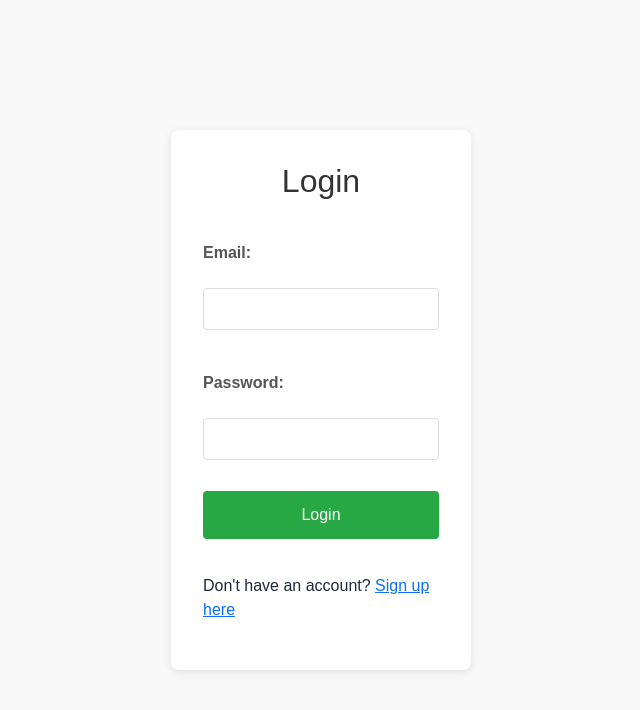
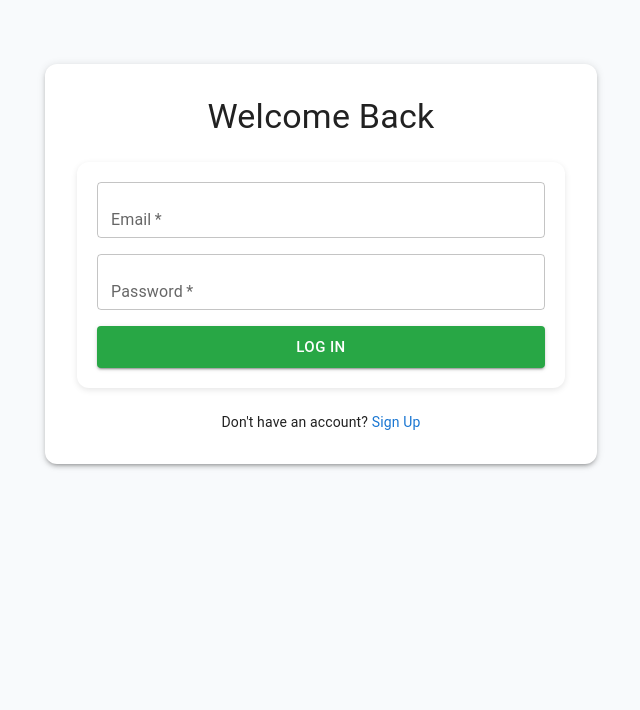
Before and after one commit to MihikaK0611/Heritage-Kitchen, a React (Create React App) app: page /login in a window 1280 px wide. Shown: the top 710 px of the page, without its empty margins (319-959 px from the left). Built offline with nearby package versions, Linux system fonts and the light colour scheme.

Commit message:
Update Login.js

```diff
--- a/src/components/Login.js
+++ b/src/components/Login.js
@@ -1,55 +1,94 @@
 import React, { useState } from "react";
 import { collection, query, where, getDocs } from "firebase/firestore";
 import { db } from "../firebase/firebase";
+import {
+  TextField,
+  Button,
+  Box,
+  Typography,
+  Container,
+  Paper,
+} from "@mui/material";
+import { useNavigate, Link } from "react-router-dom";
 import "../styles/Login.css";
 
 function Login({ onLogin }) {
   const [email, setEmail] = useState("");
   const [password, setPassword] = useState("");
+  const [error, setError] = useState(""); // Added error state
 
   const handleSubmit = async (e) => {
     e.preventDefault();
+    setError(""); // Clear previous error
+
     try {
       const usersRef = collection(db, "users");
-      const q = query(usersRef, where("email", "==", email), where("password", "==", password));
+      const q = query(
+        usersRef,
+        where("email", "==", email),
+        where("password", "==", password)
+      );
       const querySnapshot = await getDocs(q);
 
       if (!querySnapshot.empty) {
-
         const userData = querySnapshot.docs[0].data();
         console.log("Logged in user data:", userData);
         onLogin(userData);
       } else {
-        alert("Invalid credentials. Please try again.");
+        setError("Invalid credentials. Please try again."); // Set error state
       }
     } catch (error) {
       console.error("Error logging in: ", error);
-      alert("An error occurred. Please try again.");
+      setError("An error occurred. Please try again."); // Set error message
     }
   };
 
   return (
-    <div className="login-container">
-      <form className="login-form" onSubmit={handleSubmit}>
-        <h2>Login</h2>
-        <label>Email:</label>
-        <input
+    <Container maxWidth="sm" sx={{ mt: 8 }}>
+      <Paper elevation={3} sx={{ p: 4, borderRadius: 3 }}>
+        <Typography variant="h4" mb={3} align="center">
+          Welcome Back
+        </Typography>
+        {error && ( // Ensure error is only displayed when not empty
+          <Typography color="error" align="center" mb={2}>
+            {error}
+          </Typography>
+        )}
+        <Box
+          component="form"
+          onSubmit={handleSubmit} // Fixed function name
+          sx={{
+            display: "flex",
+            flexDirection: "column",
+            gap: 2,
+          }}
+        >
+          <TextField
+            label="Email"
             type="email"
             value={email}
             onChange={(e) => setEmail(e.target.value)}
             required
           />
-        <label>Password:</label>
-        <input
+          <TextField
+            label="Password"
             type="password"
             value={password}
             onChange={(e) => setPassword(e.target.value)}
             required
           />
-        <button type="submit">Login</button>
-        <p>Don't have an account? <a href="/Signup">Sign up here</a></p>
-      </form>
-    </div>
+          <Button type="submit" variant="contained" color="primary" size="large">
+            Log In
+          </Button>
+        </Box>
+        <Typography variant="body2" mt={3} align="center">
+          Don't have an account?{" "}
+          <Link to="/signup" style={{ textDecoration: "none", color: "#1976d2" }}>
+            Sign Up
+          </Link>
+        </Typography>
+      </Paper>
+    </Container>
   );
 }
 
```
Lines whose indentation alone changed are shown as unchanged.
